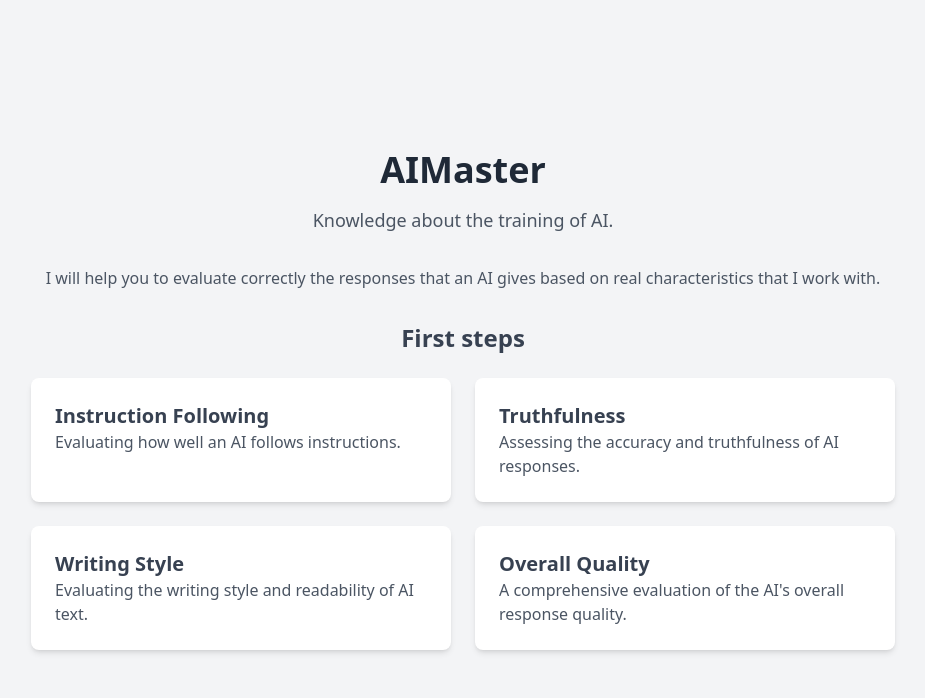
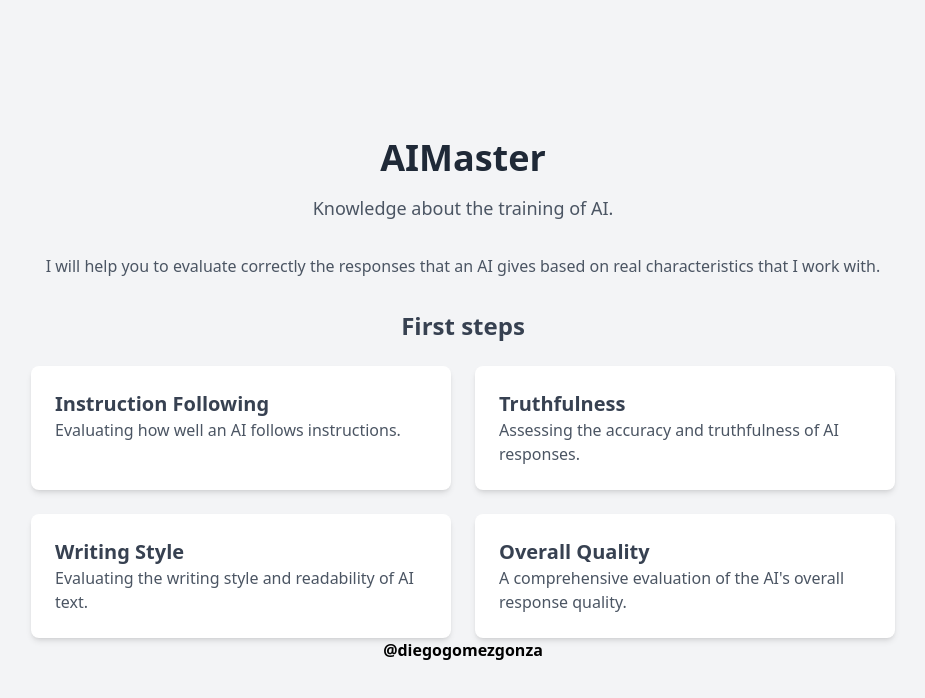
Before and after one commit to diegogomezgonza/AIMaster, a React (Vite) app: page / in a window 1280 px wide. Shown: the top 698 px of the page, without its empty margins (177-1102 px from the left). Built offline with nearby package versions, Linux system fonts and the light colour scheme.

Commit message:
Router for pages

```diff
--- a/src/App.jsx
+++ b/src/App.jsx
@@ -1,13 +1,24 @@
 import React from 'react';
 import { BrowserRouter as Router, Routes, Route } from 'react-router-dom';
 import Home from './pages/Home';
-
+import IF from './pages/IF';
+import Truthfullness from './pages/Truthfullness';
+import WS from './pages/WS';
+import OQ from './pages/OQ';
 function App() {
   return (
     <Router>
       <Routes>
         {/* Home */}
         <Route path="/" element={<Home />} />
+        {/* Instruction following */}
+        <Route path="/instruction-following" element={<IF />} />
+        {/* Truthfullness */}
+        <Route path="/Truthfullness" element={<Truthfullness />} />
+        {/* Writing Style */}
+        <Route path="/writing-style" element={<WS />} />
+        {/* Overall Quality */}
+        <Route path="/overall-quality" element={<OQ />} />
       </Routes>
     </Router>
   );
--- /dev/null
+++ b/src/components/gridCard.jsx
@@ -0,0 +1,17 @@
+import React from 'react';
+import { Link } from 'react-router-dom';
+
+//Component props
+function GridCard({ title, description, hoverColor, link }) {
+  return (
+    <Link
+      to={link}
+      className={`block bg-white shadow-md rounded-lg p-6 hover:${hoverColor} hover:text-white transition duration-300`}
+    >
+      <h3 className="text-xl font-semibold text-gray-700">{title}</h3>
+      <p className="text-gray-600">{description}</p>
+    </Link>
+  );
+}
+
+export default GridCard;
--- a/src/css/output.css
+++ b/src/css/output.css
@@ -566,6 +566,10 @@ video {
   margin-bottom: 2rem;
 }
 
+.block {
+  display: block;
+}
+
 .flex {
   display: flex;
 }
@@ -584,6 +588,10 @@ video {
 
 .max-w-4xl {
   max-width: 56rem;
+}
+
+.cursor-pointer {
+  cursor: pointer;
 }
 
 .grid-cols-2 {
@@ -618,6 +626,26 @@ video {
 .bg-white {
   --tw-bg-opacity: 1;
   background-color: rgb(255 255 255 / var(--tw-bg-opacity, 1));
+}
+
+.bg-blue-500 {
+  --tw-bg-opacity: 1;
+  background-color: rgb(59 130 246 / var(--tw-bg-opacity, 1));
+}
+
+.bg-green-500 {
+  --tw-bg-opacity: 1;
+  background-color: rgb(34 197 94 / var(--tw-bg-opacity, 1));
+}
+
+.bg-purple-500 {
+  --tw-bg-opacity: 1;
+  background-color: rgb(168 85 247 / var(--tw-bg-opacity, 1));
+}
+
+.bg-yellow-500 {
+  --tw-bg-opacity: 1;
+  background-color: rgb(234 179 8 / var(--tw-bg-opacity, 1));
 }
 
 .p-6 {
--- a/src/pages/Home.jsx
+++ b/src/pages/Home.jsx
@@ -1,5 +1,7 @@
 import React from 'react';
 import { Link } from 'react-router-dom';
+//Component for each section
+import GridCard from '../components/gridCard';
 
 function Home() {
   return (
@@ -15,30 +17,44 @@ function Home() {
       <h2 className="text-2xl font-semibold text-gray-700 mb-6 text-center">First steps</h2>
 
       <div className="grid grid-cols-2 gap-6 w-full max-w-4xl px-4">
-        {/*Instruction Following */}
-        <div className="bg-white shadow-md rounded-lg p-6 hover:bg-blue-500 hover:text-white transition duration-300">
-          <h3 className="text-xl font-semibold text-gray-700">Instruction Following</h3>
-          <p className="text-gray-600">Evaluating how well an AI follows instructions.</p>
-        </div>
+        {/* Instruction Following */}
+        <GridCard
+          title="Instruction Following"
+          description="Evaluating how well an AI follows instructions."
+          hoverColor="bg-blue-500"
+          link="/instruction-following"
+        />
 
-        {/*Truthfulness */}
-        <div className="bg-white shadow-md rounded-lg p-6 hover:bg-green-500 hover:text-white transition duration-300">
-          <h3 className="text-xl font-semibold text-gray-700">Truthfulness</h3>
-          <p className="text-gray-600">Assessing the accuracy and truthfulness of AI responses.</p>
-        </div>
+        {/* Truthfullness */}
+        <GridCard
+          title="Truthfulness"
+          description="Assessing the accuracy and truthfulness of AI responses."
+          hoverColor="bg-green-500"
+          link="/Truthfullness"
+        />
 
-        {/*Writing Style */}
-        <div className="bg-white shadow-md rounded-lg p-6 hover:bg-yellow-500 hover:text-white transition duration-300">
-          <h3 className="text-xl font-semibold text-gray-700">Writing Style</h3>
-          <p className="text-gray-600">Evaluating the writing style and readability of AI text.</p>
-        </div>
+        {/* Writing Style */}
+        <GridCard
+          title="Writing Style"
+          description="Evaluating the writing style and readability of AI text."
+          hoverColor="bg-yellow-500"
+          link="/writing-style"
+        />
 
-        {/*Overall Quality */}
-        <div className="bg-white shadow-md rounded-lg p-6 hover:bg-purple-500 hover:text-white transition duration-300">
-          <h3 className="text-xl font-semibold text-gray-700">Overall Quality</h3>
-          <p className="text-gray-600">A comprehensive evaluation of the AI's overall response quality.</p>
-        </div>
+        {/* Overall Quality */}
+        <GridCard
+          title="Overall Quality"
+          description="A comprehensive evaluation of the AI's overall response quality."
+          hoverColor="bg-purple-500"
+          link="/overall-quality"
+        />
       </div>
+
+      {/* Social media*/}
+      <div className='font-semibold'>
+      <p>@diegogomezgonza</p>
+      </div>
+
     </div>
   );
 }
--- a/src/pages/IF.jsx
+++ b/src/pages/IF.jsx
@@ -0,0 +1,12 @@
+import React from 'react';
+
+
+function IF() {
+  return (
+    <div>
+        <h1>IF</h1>
+    </div>
+  );
+}
+
+export default IF;
--- a/src/pages/OQ.jsx
+++ b/src/pages/OQ.jsx
@@ -0,0 +1,12 @@
+import React from 'react';
+
+
+function OQ() {
+  return (
+    <div>
+        <h1>OQ</h1>
+    </div>
+  );
+}
+
+export default OQ;
--- a/src/pages/Truthfullness.jsx
+++ b/src/pages/Truthfullness.jsx
@@ -0,0 +1,12 @@
+import React from 'react';
+
+
+function Truthfullness() {
+  return (
+    <div>
+        <h1>Truthfullness</h1>
+    </div>
+  );
+}
+
+export default Truthfullness;
--- a/src/pages/WS.jsx
+++ b/src/pages/WS.jsx
@@ -0,0 +1,12 @@
+import React from 'react';
+
+
+function WS() {
+  return (
+    <div>
+        <h1>WS</h1>
+    </div>
+  );
+}
+
+export default WS;
```
